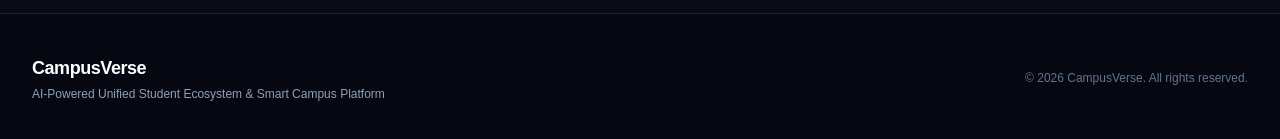
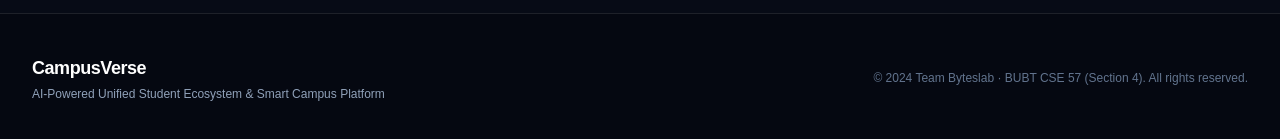
Before and after one commit to abdullahalkawser/CampusVerse, a Next.js app: page / in a window 1280 px wide. Shown: the part 7328-7467 px from the top of the page. Built offline with nearby package versions, Linux system fonts and the light colour scheme.

Commit message:
chore: update footer copyright information and add newline for consistency

```diff
--- a/src/app/page.js
+++ b/src/app/page.js
@@ -1363,7 +1363,8 @@ export default function Home() {
             </p>
           </div>
           <p className="text-xs text-slate-500">
-            © {new Date().getFullYear()} CampusVerse. All rights reserved.
+            © 2024 Team Byteslab · BUBT CSE 57 (Section 4). All rights reserved.
+
           </p>
         </div>
       </footer>
```
